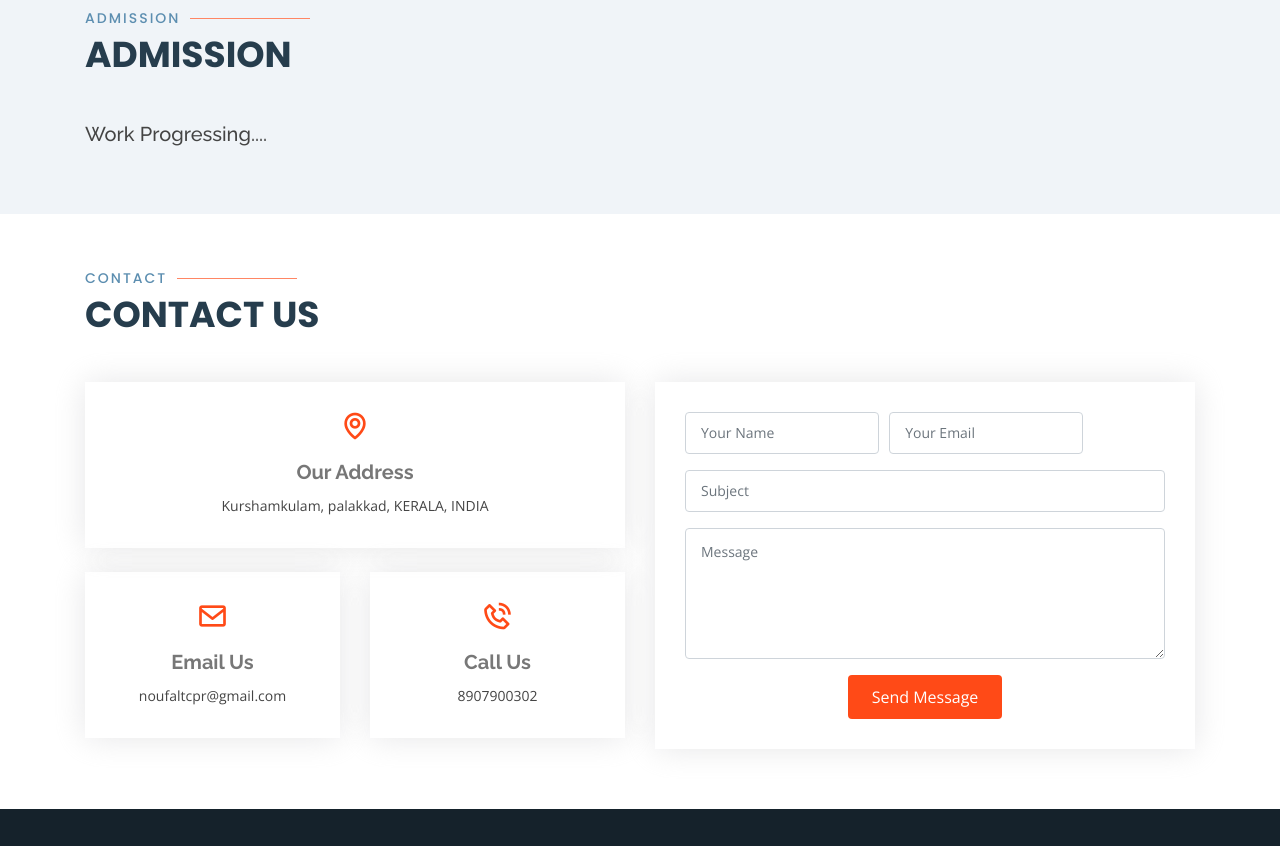
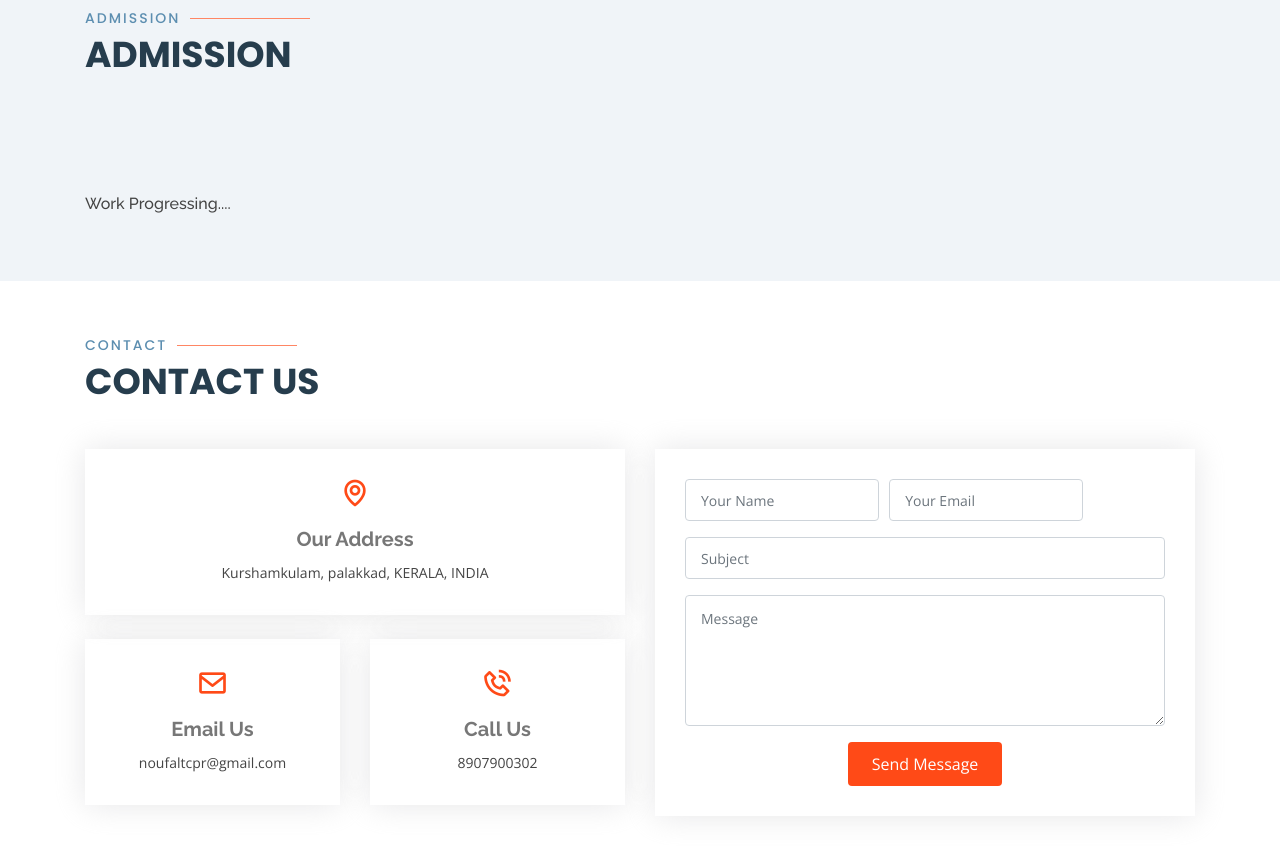
Before and after one commit to NOUFEL-V/sundus-valley, a plain HTML site: page index.html in a window 1280 px wide. Shown: the part 5080-5926 px from the top of the page. Drawn offline with nearby package versions, Linux system fonts and the light colour scheme.

Commit message:
Update index.html

```diff
--- a/index.html
+++ b/index.html
@@ -672,7 +672,8 @@
           <p>ADMISSION </p>
 
         </div>
-        <h5> Work Progressing....</h5>
+        <br><br><br>
+        <h6> Work Progressing....</h6>
           <!--
         <div class="row">
 
```
